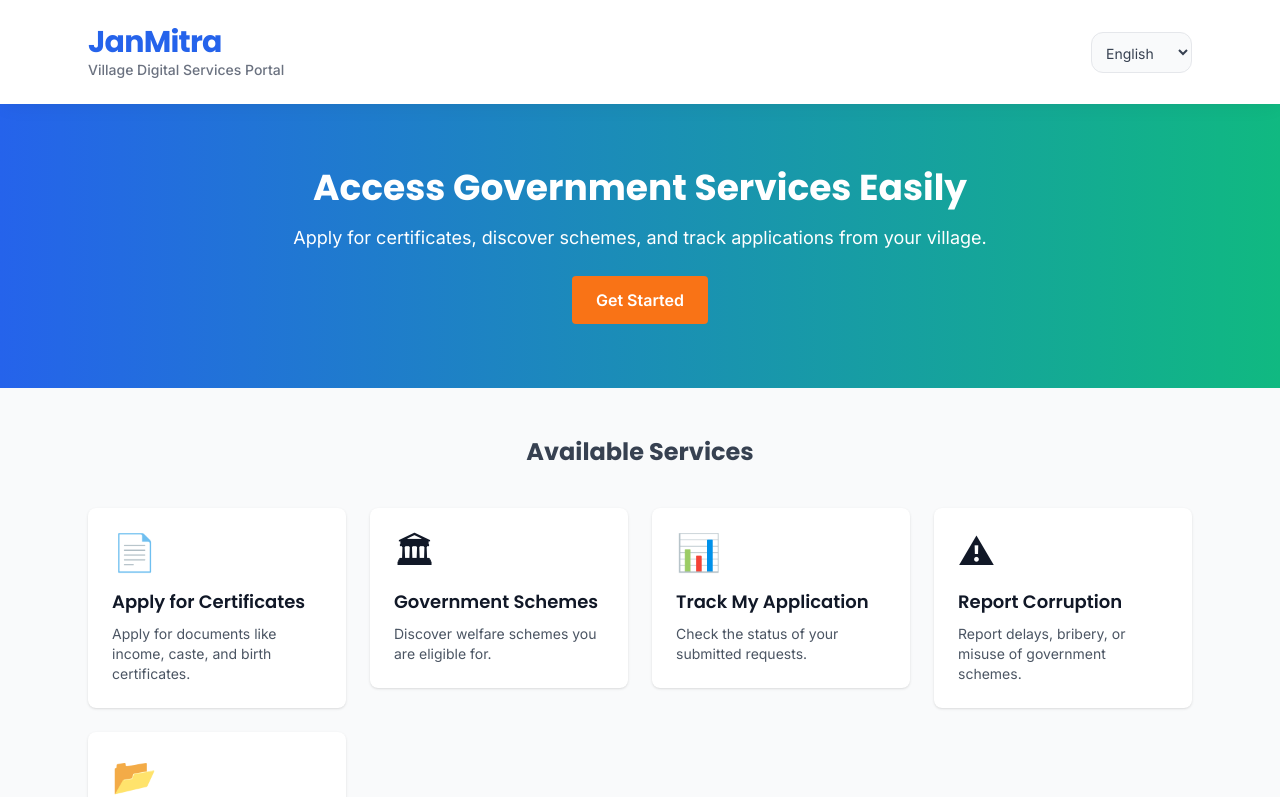
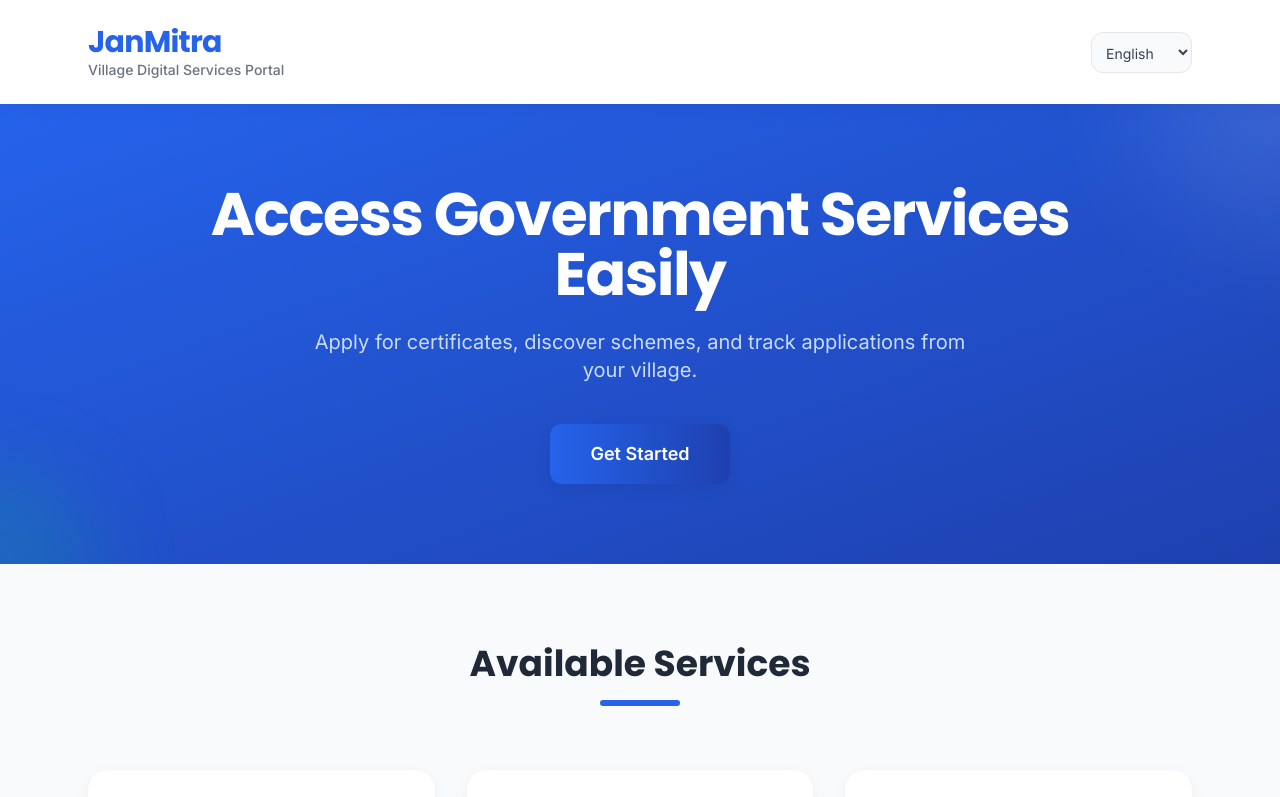
Before and after one commit to yellowgram1543/jamitra-portal, a React (Vite) app in the folder janmitra-portal/: page / in a window 1280 px wide. Shown: the top 797 px of the page. Built offline with nearby package versions, Linux system fonts and the light colour scheme.

Commit message:
updated css for home page

```diff
--- a/janmitra-portal/src/pages/Home.jsx
+++ b/janmitra-portal/src/pages/Home.jsx
@@ -5,7 +5,6 @@ import Header from "../components/Header";
 import Footer from "../components/Footer";
 
 function Home() {
-
   const { language, setLanguage, t } = useLanguage();
 
   const services = [
@@ -13,95 +12,98 @@ function Home() {
       icon: "📄",
       title: t.applyCertificates,
       desc: t.applyCertDesc,
-      link: "/certificates"
+      link: "/certificates",
+      color: "bg-blue-50 text-brand-blue"
     },
     {
       icon: "🏛",
       title: t.governmentSchemes,
       desc: t.schemesDesc,
-      link: "/schemes"
+      link: "/schemes",
+      color: "bg-green-50 text-brand-green"
     },
     {
       icon: "📊",
       title: t.trackApplication,
       desc: t.trackDesc,
-      link: "/track"
+      link: "/track",
+      color: "bg-orange-50 text-brand-orange"
     },
     {
       icon: "⚠",
       title: t.reportCorruption,
       desc: t.reportDesc,
-      link: "/report"
+      link: "/report",
+      color: "bg-red-50 text-red-600"
     },
     {
       icon: "📂",
       title: t.myDocuments,
       desc: t.myDocsDesc,
-      link: "/documents"
+      link: "/documents",
+      color: "bg-purple-50 text-purple-600"
     }
   ];
 
   return (
-    <div className="min-h-screen bg-gray-50">
-
+    <div className="min-h-screen bg-brand-surface">
       <Header />
 
       {/* Hero Section */}
+      <section className="bg-gradient-to-br from-brand-blue to-brand-blue-dark text-white py-20 px-6 relative overflow-hidden">
+        <div className="absolute top-0 right-0 w-64 h-64 bg-white/10 rounded-full -mr-32 -mt-32 blur-3xl"></div>
+        <div className="absolute bottom-0 left-0 w-48 h-48 bg-brand-green/20 rounded-full -ml-24 -mb-24 blur-2xl"></div>
 
-      <section className="bg-gradient-to-r from-brand-blue to-brand-green text-white text-center py-16 px-6">
-
-        <h2 className="text-3xl md:text-4xl font-bold mb-4">
+        <div className="max-w-4xl mx-auto text-center relative z-10">
+          <h2 className="text-4xl md:text-5xl lg:text-6xl font-display font-bold mb-6 leading-tight tracking-tight">
             {t.accessServices}
           </h2>
 
-        <p className="text-lg mb-6">
+          <p className="text-lg md:text-xl mb-10 text-blue-100/90 max-w-2xl mx-auto leading-relaxed">
             {t.heroDesc}
           </p>
 
-        <button className="bg-brand-orange hover:bg-brand-orange-dark px-6 py-3 rounded text-white font-semibold">
+          <button className="btn-primary px-10 py-4 text-lg">
             {t.getStarted}
           </button>
-
+        </div>
       </section>
 
       {/* Services Section */}
-
-      <section className="max-w-6xl mx-auto py-12 px-6">
-
-        <h3 className="text-2xl font-bold text-center mb-10 text-gray-700">
+      <section className="max-w-6xl mx-auto py-20 px-6">
+        <div className="text-center mb-16">
+          <h3 className="text-3xl md:text-4xl font-display font-bold text-gray-800 mb-4">
             {t.availableServices}
           </h3>
+          <div className="w-20 h-1.5 bg-brand-blue mx-auto rounded-full"></div>
+        </div>
 
-        <div className="grid md:grid-cols-2 lg:grid-cols-4 gap-6">
-
+        <div className="grid md:grid-cols-2 lg:grid-cols-3 gap-8">
           {services.map((service, index) => (
-            <Link key={index} to={service.link}>
-
-              <div className="bg-white p-6 rounded-lg shadow hover:shadow-lg transition cursor-pointer">
-
-                <div className="text-4xl mb-4">
+            <Link key={index} to={service.link} className="group">
+              <div className="card-elevated h-full flex flex-col items-center text-center p-8 group-hover:-translate-y-2 group-active:scale-95">
+                <div className={`w-16 h-16 ${service.color} rounded-2xl flex items-center justify-center text-4xl mb-6 shadow-sm group-hover:scale-110 transition-transform duration-300`}>
                   {service.icon}
                 </div>
 
-                <h4 className="text-lg font-semibold mb-2">
+                <h4 className="text-xl font-display font-bold mb-3 text-gray-800 group-hover:text-brand-blue transition-colors">
                   {service.title}
                 </h4>
 
-                <p className="text-gray-600 text-sm">
+                <p className="text-gray-500 text-sm leading-relaxed">
                   {service.desc}
                 </p>
 
+                <div className="mt-6 text-brand-blue font-bold text-sm flex items-center gap-1 opacity-0 group-hover:opacity-100 transition-all transform translate-y-2 group-hover:translate-y-0">
+                  {t.learnMore || "Access Now"} →
                 </div>
-
+              </div>
             </Link>
           ))}
-
         </div>
-
       </section>
 
       <Footer />
-
     </div>
   );
 }
```
Lines whose indentation alone changed are shown as unchanged.
